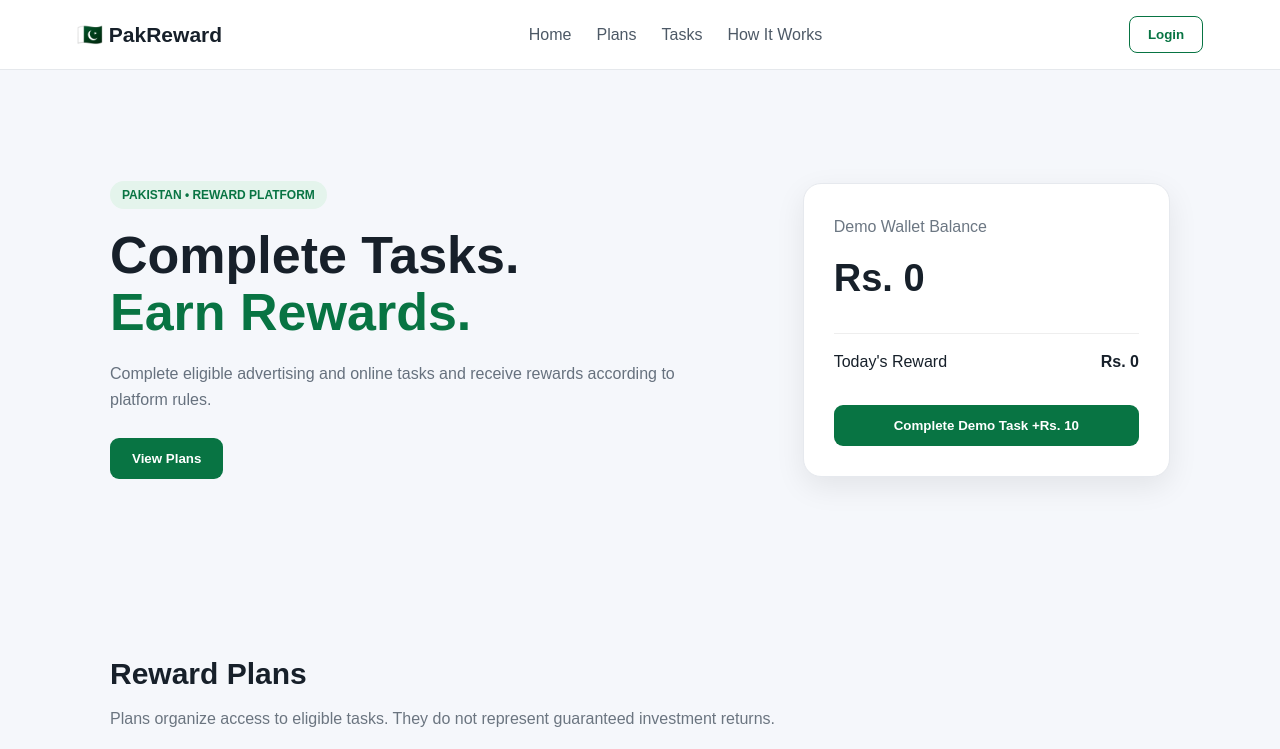
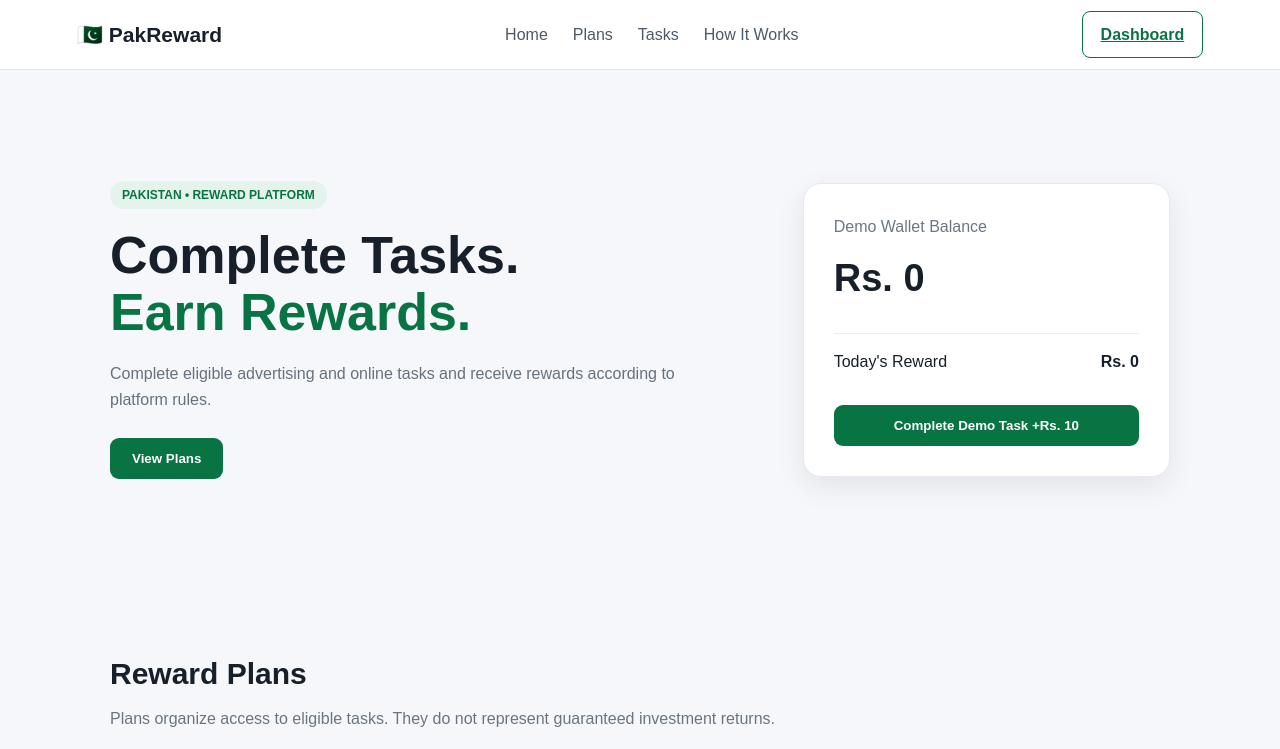
Before and after one commit to Hasham959/Pak-reward, a plain HTML site: page index.html in a window 1280 px wide. Shown: the top 749 px of the page. Drawn offline with Linux system fonts and the light colour scheme.

Commit message:
Update index.html

```diff
--- a/index.html
+++ b/index.html
@@ -19,7 +19,7 @@
         <a href="#how">How It Works</a>
     </nav>
 
-    <button class="login-btn" onclick="loginDemo()">Login</button>
+    <a href="dashboard.html" class="login-btn">Dashboard</a>
 </header>
 
 
```
